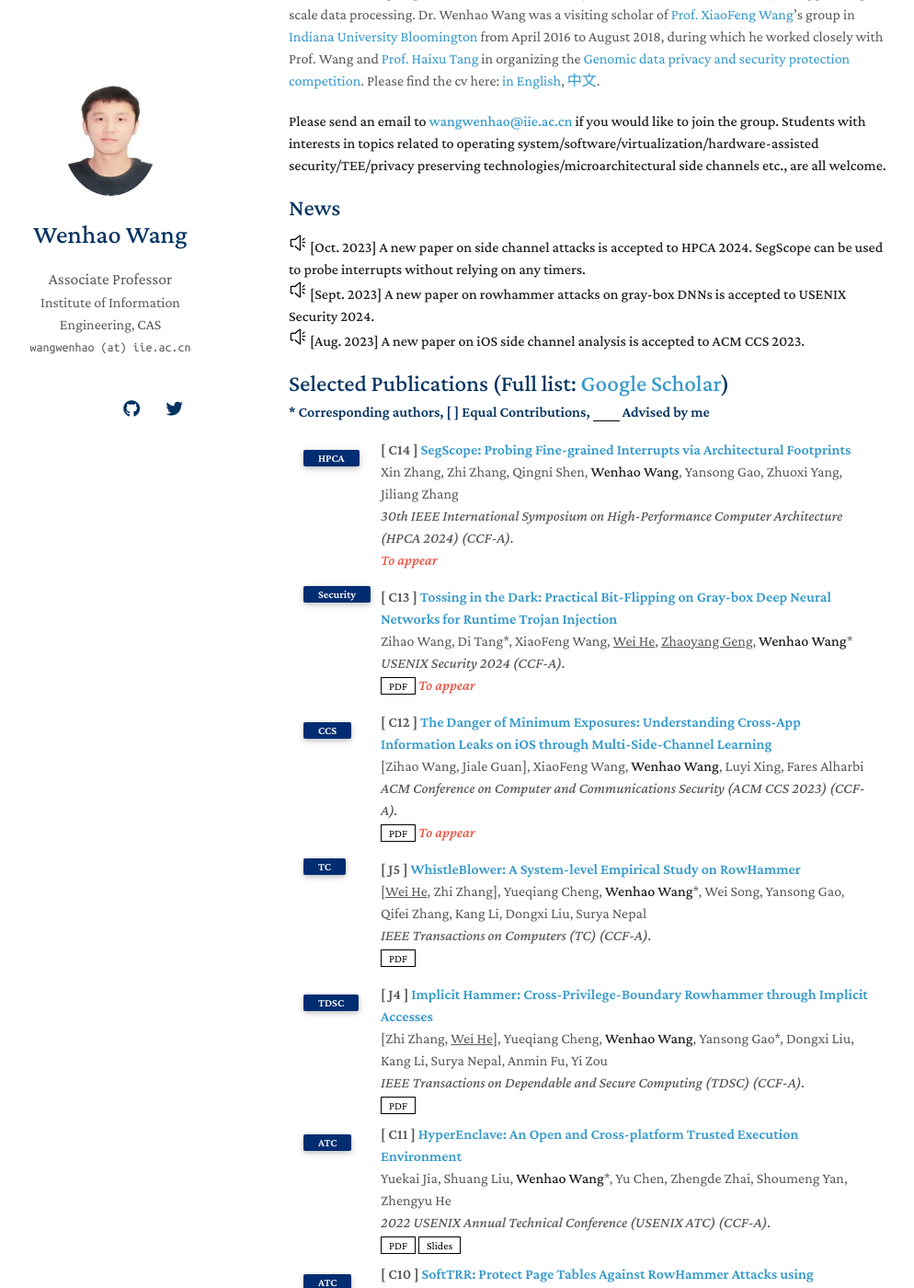
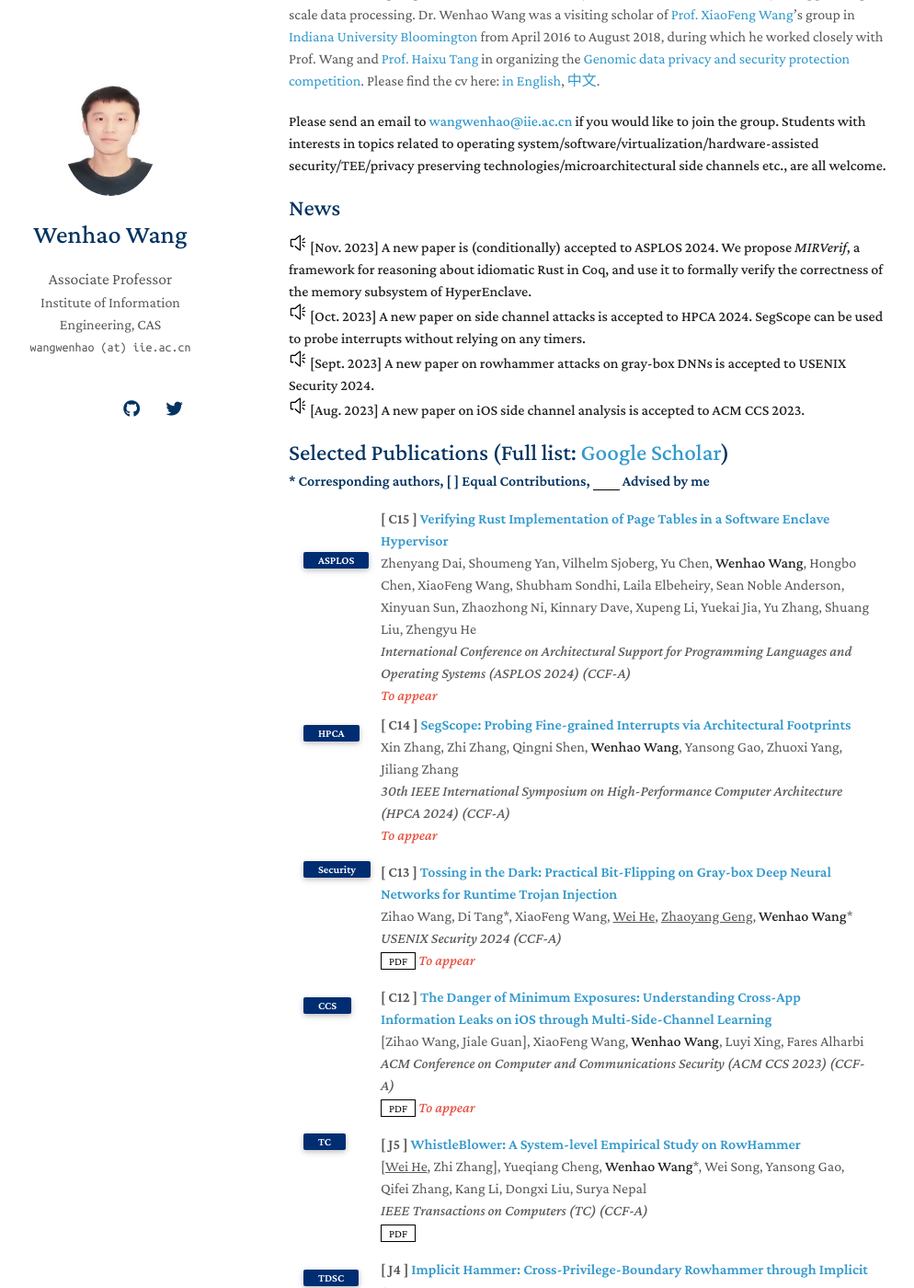
Before and after one commit to heartever/heartever.github.io, a Jekyll site: the page built from index.md, in a window 1280 px wide and 1400 px high, scrolled down 201 px. Shown: the whole window at 92% size, without its empty margins (156-1150 px from the left). Built offline with Jekyll 4.4.1, drawn with Linux system fonts in a browser that asks for light colours; nearby versions of some CDN libraries; a style sheet for code colours, icons or effects is not loaded; our own code applies the rules of GitHub Pages for plain Markdown files; some of the changed text lies outside the part shown.

Commit message:
update publications

```diff
--- a/_data/publications.yml
+++ b/_data/publications.yml
@@ -1,9 +1,19 @@
 main:
+
+  - title: "Verifying Rust Implementation of Page Tables in a Software Enclave Hypervisor"
+    authors: Zhenyang Dai, Shoumeng Yan, Vilhelm Sjoberg, Yu Chen, <strong>Wenhao Wang</strong>, Hongbo Chen, XiaoFeng Wang, Shubham Sondhi, Laila Elbeheiry, Sean Noble Anderson, Xinyuan Sun, Zhaozhong Ni, Kinnary Dave, Xupeng Li, Yuekai Jia, Yu Zhang, Shuang Liu, Zhengyu He
+    conference_short: ASPLOS
+    conference:  International Conference on Architectural Support for Programming Languages and Operating Systems (ASPLOS 2024) (CCF-A)
+#    pdf: https://arxiv.org/pdf/2306.00988.pdf
+#    code: https://github.com/MrGiovanni/ContinualLearning
+#    bibtex: https://bib.yliu.me/MICCAI23.txt
+   # image: ./assets/img/teaser_example_2.png
+    notes: To appear
 
   - title: "SegScope: Probing Fine-grained Interrupts via Architectural Footprints"
     authors: Xin Zhang, Zhi Zhang, Qingni Shen, <strong>Wenhao Wang</strong>, Yansong Gao, Zhuoxi Yang, Jiliang Zhang
     conference_short: HPCA
-    conference: 30th IEEE International Symposium on High-Performance Computer Architecture (HPCA 2024) (CCF-A).
+    conference: 30th IEEE International Symposium on High-Performance Computer Architecture (HPCA 2024) (CCF-A)
 #    pdf: https://arxiv.org/pdf/2306.00988.pdf
 #    code: https://github.com/MrGiovanni/ContinualLearning
 #    bibtex: https://bib.yliu.me/MICCAI23.txt
@@ -13,7 +23,7 @@ main:
   - title: "Tossing in the Dark: Practical Bit-Flipping on Gray-box Deep Neural Networks for Runtime Trojan Injection"
     authors: Zihao Wang, Di Tang*, XiaoFeng Wang, <u>Wei He</u>, <u>Zhaoyang Geng</u>, <strong>Wenhao Wang</strong>*
     conference_short: Security
-    conference: USENIX Security 2024 (CCF-A).
+    conference: USENIX Security 2024 (CCF-A)
     pdf: /files/groan.pdf
 #    code: https://github.com/MrGiovanni/ContinualLearning
 #    bibtex: https://bib.yliu.me/MICCAI23.txt
@@ -23,7 +33,7 @@ main:
   - title: "The Danger of Minimum Exposures: Understanding Cross-App Information Leaks on iOS through Multi-Side-Channel Learning"
     authors: "&#91;Zihao Wang, Jiale Guan&#93;, XiaoFeng Wang, <strong>Wenhao Wang</strong>, Luyi Xing, Fares Alharbi"
     conference_short: CCS
-    conference: ACM Conference on Computer and Communications Security (ACM CCS 2023) (CCF-A).
+    conference: ACM Conference on Computer and Communications Security (ACM CCS 2023) (CCF-A)
     pdf: /files/iOS_side_channel.pdf
 #    code: https://github.com/MrGiovanni/ContinualLearning
 #    bibtex: https://bib.yliu.me/MICCAI23.txt
@@ -33,7 +43,7 @@ main:
   - title: "WhistleBlower: A System-level Empirical Study on RowHammer"
     authors: "&#91;<u>Wei He</u>, Zhi Zhang&#93;, Yueqiang Cheng, <strong>Wenhao Wang</strong>*, Wei Song, Yansong Gao, Qifei Zhang, Kang Li, Dongxi Liu, Surya Nepal"
     journal_short: TC
-    journal: IEEE Transactions on Computers (TC) (CCF-A).
+    journal: IEEE Transactions on Computers (TC) (CCF-A)
     pdf: /files/whistleblower.pdf
 #    code: https://github.com/MrGiovanni/ContinualLearning
 #    bibtex: https://bib.yliu.me/MICCAI23.txt
@@ -43,76 +53,76 @@ main:
   - title: "Implicit Hammer: Cross-Privilege-Boundary Rowhammer through Implicit Accesses"
     authors: "&#91;Zhi Zhang, <u>Wei He</u>&#93;, Yueqiang Cheng, <strong>Wenhao Wang</strong>, Yansong Gao*, Dongxi Liu, Kang Li, Surya Nepal, Anmin Fu, Yi Zou"
     journal_short: TDSC
-    journal: IEEE Transactions on Dependable and Secure Computing (TDSC) (CCF-A).
+    journal: IEEE Transactions on Dependable and Secure Computing (TDSC) (CCF-A)
     pdf: https://ieeexplore.ieee.org/abstract/document/9919335/
 
   - title: "HyperEnclave: An Open and Cross-platform Trusted Execution Environment"
     authors: Yuekai Jia, Shuang Liu, <strong>Wenhao Wang</strong>*, Yu Chen, Zhengde Zhai, Shoumeng Yan, Zhengyu He
     conference_short: ATC
-    conference: 2022 USENIX Annual Technical Conference (USENIX ATC) (CCF-A).
+    conference: 2022 USENIX Annual Technical Conference (USENIX ATC) (CCF-A)
     pdf: https://www.usenix.org/system/files/atc22-jia-yuekai.pdf
     slides: https://www.usenix.org/sites/default/files/conference/protected-files/atc22_slides_jia_yuekai.pdf
 
   - title: "SoftTRR: Protect Page Tables Against RowHammer Attacks using Software-only Target Row Refresh"
     authors: "&#91;Zhi Zhang, Yueqiang Cheng&#93;, Minghua Wang, <u>Wei He</u>, <strong>Wenhao Wang</strong>*, Nepal Surya, Yansong Gao, Kang Li, Zhe Wang, Chenggang Wu"
     conference_short: ATC
-    conference: 2022 USENIX Annual Technical Conference (USENIX ATC) (CCF-A).
+    conference: 2022 USENIX Annual Technical Conference (USENIX ATC) (CCF-A)
     pdf: https://www.usenix.org/system/files/atc22-zhang-zhi.pdf
     slides: https://www.usenix.org/sites/default/files/conference/protected-files/atc22_slides_zhang-zhi.pdf
 
   - title: "Trust Beyond Border: Lightweight, Verifiable User Isolation for Protecting In-Enclave Services"
     authors: <strong>Wenhao Wang</strong>*, Weijie Liu, Hongbo Chen, XiaoFeng Wang, Hongliang Tian, Dongdai Lin
     journal_short: TDSC
-    journal: IEEE Transactions on Dependable and Secure Computing (TDSC) (CCF-A).
+    journal: IEEE Transactions on Dependable and Secure Computing (TDSC) (CCF-A)
     pdf: https://ieeexplore.ieee.org/document/9664230
 
   - title: "BitMine: An End-to-End Tool for Detecting Rowhammer Vulnerability"
     authors: "&#91;Zhi Zhang, <u>Wei He</u>&#93;, Yueqiang Cheng, <strong>Wenhao Wang</strong>, Yansong Gao*, Minghua Wang, Kang Li, Surya Nepal, Yang Xiang"
     journal_short: TIFS
-    journal: IEEE Transactions on Information Forensics and Security (TIFS) (CCF-A).
+    journal: IEEE Transactions on Information Forensics and Security (TIFS) (CCF-A)
     pdf: https://ieeexplore.ieee.org/document/9664230
 
   - title: "Practical and Efficient in-Enclave Verification of Privacy Compliance"
     authors: Weijie Liu, <strong>Wenhao Wang</strong>*, Hongbo Chen, XiaoFeng Wang*, Yaosong Lu, Kai Chen, Xinyu Wang, Qingtao Shen, Yi Chen, Haixu Tang
     conference_short: DSN
-    conference: 51st IEEE/IFIP International Conference on Dependable Systems and Networks (DSN 2021) (CCF-B).
+    conference: 51st IEEE/IFIP International Conference on Dependable Systems and Networks (DSN 2021) (CCF-B)
     pdf: https://heartever.github.io/files/confidential_attestation.pdf
     slides: /files/confidential_attestation_slides.pdf
 
   - title: "Randomized Last-Level Caches Are Still Vulnerable to Cache Side-Channel Attacks! But We Can Fix It"
     authors: Wei Song, Boya Li, Zihan Xue, Zhenzhen Li, <strong>Wenhao Wang</strong>, Peng Liu
     conference_short: S&P
-    conference: 2021 IEEE Symposium on Security and Privacy (S&P) (CCF-A).
+    conference: 2021 IEEE Symposium on Security and Privacy (S&P) (CCF-A)
     pdf: https://arxiv.org/pdf/2008.01957
 
   - title: "Enabling Rack-scale Confidential Computing using Heterogeneous Trusted Execution Environment"
     authors: Jianping Zhu, Rui Hou, XiaoFeng Wang, <strong>Wenhao Wang</strong>, Jiangfeng Cao, Boyan Zhao, Zhongpu Wang, Yuhui Zhang, Jiameng Ying, Lixin Zhang, Dan Meng
     conference_short: S&P
-    conference: 2020 IEEE Symposium on Security and Privacy (S&P) (CCF-A).
+    conference: 2020 IEEE Symposium on Security and Privacy (S&P) (CCF-A)
     pdf: /files/hetee.pdf
 
   - title: "Bluethunder: A 2-level Directional Predictor Based Side-Channel Attack against SGX"
     authors: Tianlin Huo, Xiaoni Meng, <strong>Wenhao Wang</strong>*, Chunliang Hao, Pei Zhao, Jian Zhai, Mingshu Li*
     conference_short: TCHES
-    conference: IACR Transactions on Cryptographic Hardware and Embedded Systems (CHES 2020) (CCF-B).
+    conference: IACR Transactions on Cryptographic Hardware and Embedded Systems (CHES 2020) (CCF-B)
     pdf: /files/bluethunder_sgx_ches.pdf
 
   - title: "Beware of Your Screen: Anonymous Fingerprinting of Device Screens for Off-line Payment Protection"
     authors: Zhe Zhou, Di Tang, <strong>Wenhao Wang</strong>, XiaoFeng Wang, Zhou Li, Kehuan Zhang
     conference_short: ACSAC
-    conference: Annual Computer Security Applications Conference (ACSAC 2018) (CCF-B).
+    conference: Annual Computer Security Applications Conference (ACSAC 2018) (CCF-B)
     pdf: /files/acsac2018-beware.pdf
 
   - title: "Correlation Cube Attacks: From Weak-Key Distinguisher to Key Recovery"
     authors: Meicheng Liu, Jingchun Yang, <strong>Wenhao Wang</strong>, Dongdai Lin
     conference_short: Eurocrypt
-    conference: 37th Annual International Conference on the Theory and Applications of Cryptographic Techniques (Eurocrypt 2018) (CCF-A).
+    conference: 37th Annual International Conference on the Theory and Applications of Cryptographic Techniques (Eurocrypt 2018) (CCF-A)
     pdf: /files/correlation.pdf
 
   - title: "Racing in Hyperspace: Closing Hyper-Threading Side Channels on SGX with Contrived Data Races"
     authors: "&#91;Guoxing Chen, <strong>Wenhao Wang</strong>*&#93;, Tianyu Chen, Sanchuan Chen, Yinqian Zhang, XiaoFeng Wang, Ten-Hwang Lai, Dongdai Lin"
     conference_short: S&P
-    conference: 2018 IEEE Symposium on Security and Privacy (S&P) (CCF-A).
+    conference: 2018 IEEE Symposium on Security and Privacy (S&P) (CCF-A)
     pdf: /files/racing.pdf
 
   - title: "iDASH secure genome analysis competition 2017"
--- a/index.md
+++ b/index.md
@@ -10,6 +10,7 @@ Dr. Wenhao Wang is an associate professor at [Institute of Information Engineeri
 
 ## News
 
+![letter](/images/news.png "news") **[Nov. 2023]** **A new paper is (conditionally) accepted to ASPLOS 2024. We propose _MIRVerif_, a framework for reasoning about idiomatic Rust in Coq, and use it to formally verify the correctness of the memory subsystem of HyperEnclave.**
 ![letter](/images/news.png "news") **[Oct. 2023]** **A new paper on side channel attacks is accepted to HPCA 2024. SegScope can be used to probe interrupts without relying on any timers.**
 ![letter](/images/news.png "news") **[Sept. 2023]** **A new paper on rowhammer attacks on gray-box DNNs is accepted to USENIX Security 2024.**
 ![letter](/images/news.png "news") **[Aug. 2023]** **A new paper on iOS side channel analysis is accepted to ACM CCS 2023.**
```
Also changed, not shown: 2 other files.
